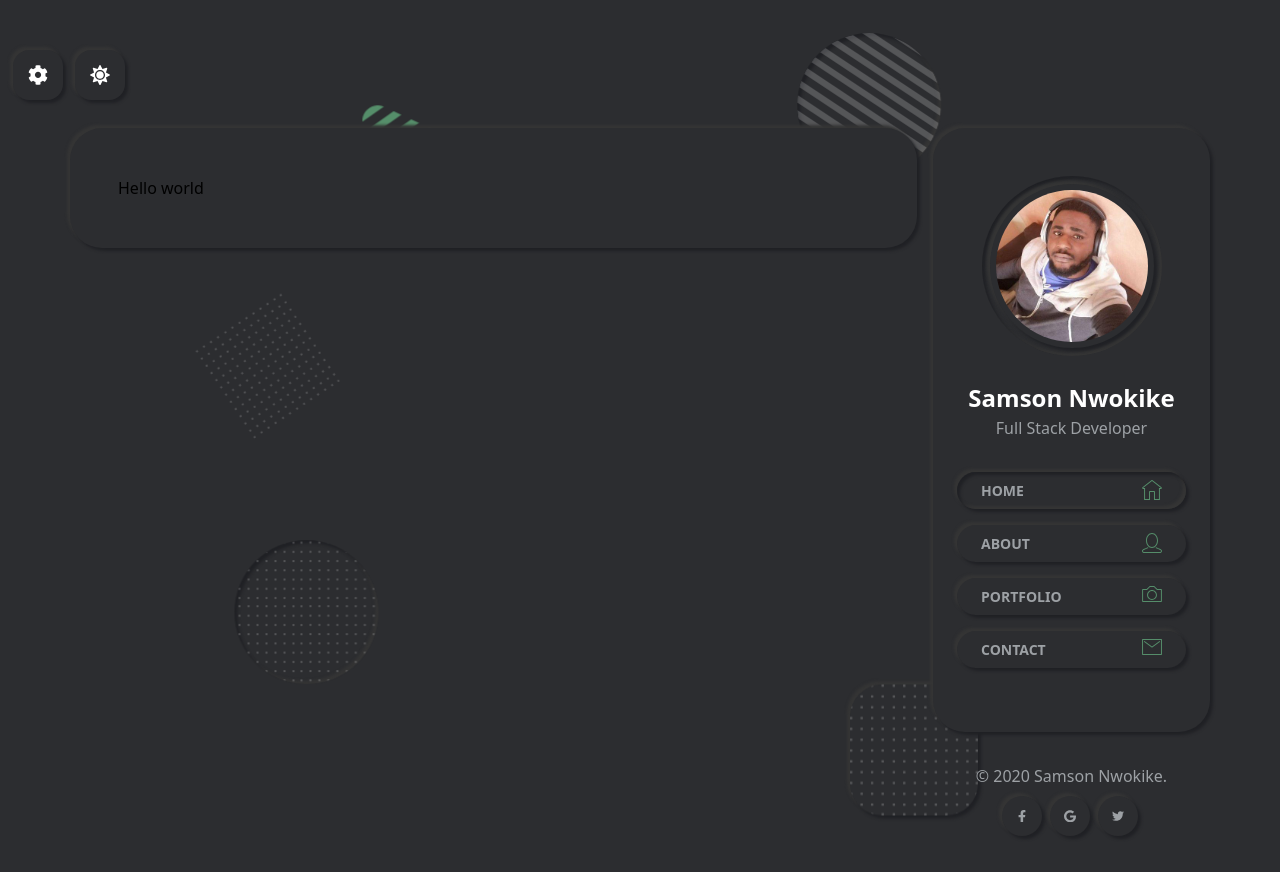
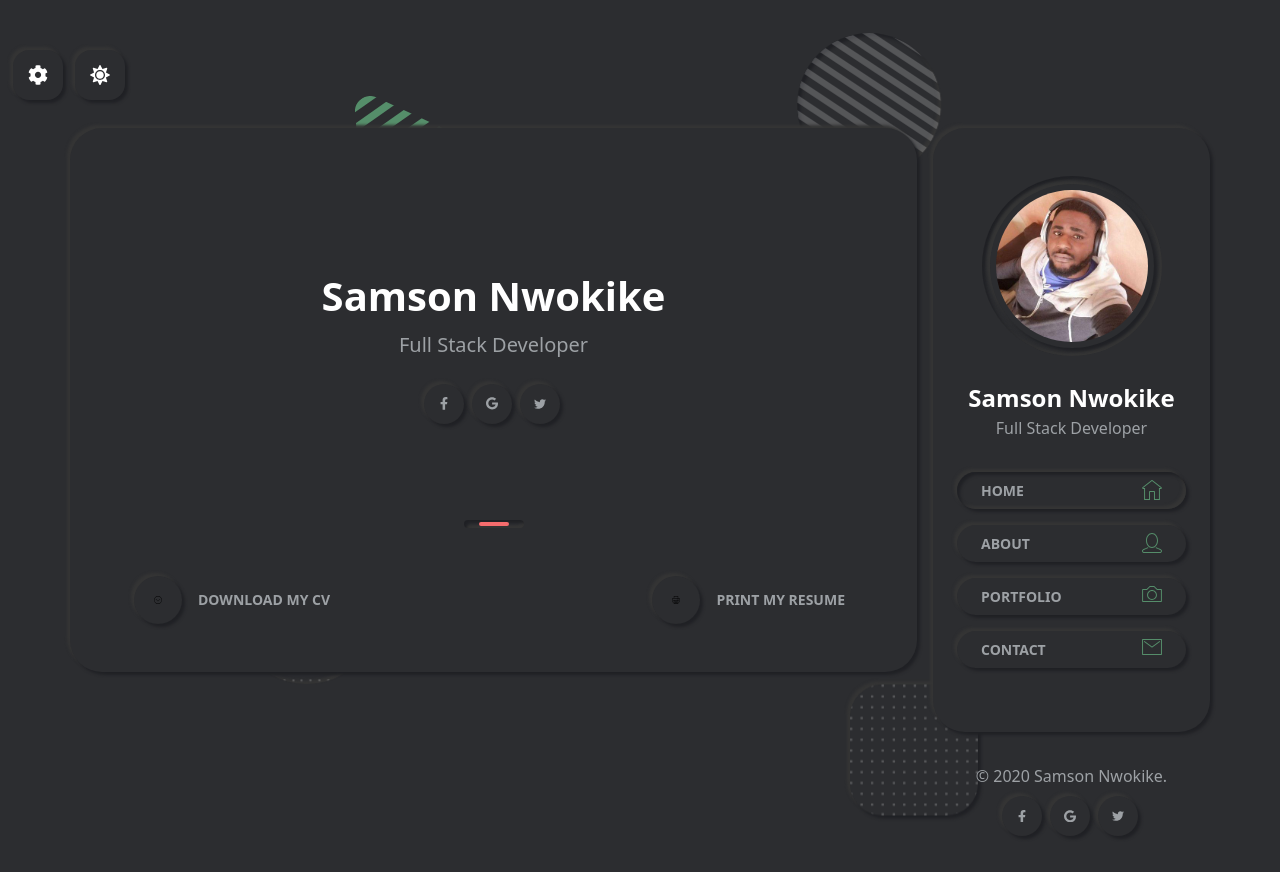
Before and after one commit to sir-radar/portfolio, a Vue app: page / in a window 1280 px wide. Shown: the top 872 px of the page. Built offline with nearby package versions, Linux system fonts and the light colour scheme.

Commit message:
updated home page

```diff
--- a/src/App.vue
+++ b/src/App.vue
@@ -3,7 +3,7 @@
     <div class="flex flex-col-reverse md:flex-row relative items-start w-full py-32 z-10">
       <Triangle
         class="hidden md:block triangle img"
-        style="transform: translate3d(7.44px, 9.36px, 0px);"
+        style="transform: translate3d(var(--x), var(--y), 0px);"
       />
 
       <SquareRL
@@ -59,10 +59,18 @@ export default {
     Square,
     Triangle,
   },
+  mounted() {
+    // const pos = document.documentElement;
+    // pos.addEventListener("mousemove", (e) => {
+    //   pos.style.setProperty("--x", -e.clientX + "px");
+    //   pos.style.setProperty("--y", -e.clientY + "px");
+    // });
+  },
 };
 </script>
 <style>
-a {
+a,
+a .inner {
   transition: all 0.3s ease 0s;
   -webkit-transition: all 0.3s ease 0s;
   -moz-transition: all 0.3s ease 0s;
--- a/src/pages/Home.vue
+++ b/src/pages/Home.vue
@@ -1,11 +1,90 @@
 <template>
-  <div class="">
-    Hello world
+  <div class="home flex flex-col justify-center items-center">
+    <h1 class="font-semibold text-white text-title mt-21 mb-1">Samson Nwokike</h1>
+    <div class="mb-6 text-xl text-muted">Full Stack Developer</div>
+    <ul class="flex justify-center text-muted mb-24">
+      <li class="shadow-app rounded-2 mr-2 cursor-pointer">
+        <a
+          ref="icon"
+          class="flex justify-center items-center hover:shadow-app-inner h-10 w-10 p-0 rounded-2"
+        >
+          <span id="icon" class="block w-2">
+            <fa icon="facebook-f"></fa>
+          </span>
+        </a>
+      </li>
+      <li class="shadow-app rounded-2 mr-2 cursor-pointer">
+        <a
+          ref="icon"
+          class="flex justify-center items-center hover:shadow-app-inner h-10 w-10 p-0 rounded-2"
+        >
+          <span id="icon" class="block w-3">
+            <fa icon="google"></fa>
+          </span>
+        </a>
+      </li>
+      <li class="shadow-app rounded-2 mr-1 cursor-pointer">
+        <a
+          ref="icon"
+          class="flex justify-center items-center hover:shadow-app-inner h-10 w-10 p-0 rounded-2"
+        >
+          <span id="icon" class="block w-3">
+            <fa icon="twitter"></fa>
+          </span>
+        </a>
+      </li>
+    </ul>
+    <Divider class="mb-12 w-60" />
+    <div class="flex justify-between w-full text-muted">
+      <div class="px-4">
+        <a class="flex items-center mr-2 cursor-pointer p-0">
+          <div class="shadow-app rounded-2 mr-4">
+            <div
+              class="flex inner justify-center rounded-50 items-center hover:shadow-app-inner w-12 h-12"
+            >
+              <span id="icon" class="block w-2">
+                <Download />
+              </span>
+            </div>
+          </div>
+
+          <div class="uppercase font-semibold text-sm">Download my cv</div>
+        </a>
+      </div>
+      <div class="px-4">
+        <a class="flex items-center mr-2 cursor-pointer p-0">
+          <div class="shadow-app rounded-2 mr-4">
+            <div
+              class="flex inner justify-center rounded-50 items-center hover:shadow-app-inner w-12 h-12"
+            >
+              <span id="icon" class="block w-2">
+                <Print />
+              </span>
+            </div>
+          </div>
+
+          <div class="uppercase font-semibold text-sm">Print my resume</div>
+        </a>
+      </div>
+    </div>
   </div>
 </template>
 
 <script>
+import Divider from "@/components/Divider";
+import Download from "@/assets/images/svg/download.svg";
+import Print from "@/assets/images/svg/print.svg";
 export default {
-  name: 'Home',
+  name: "Home",
+  components: {
+    Divider,
+    Download,
+    Print,
+  },
 };
 </script>
+<style>
+.link:hover div {
+  box-shadow: "inset 3px 3px 3px #202125, inset -3px -3px 3px #353535";
+}
+</style>
--- a/src/plugins/font-awesome.js
+++ b/src/plugins/font-awesome.js
@@ -1,5 +1,9 @@
 import { library } from '@fortawesome/fontawesome-svg-core';
-import { faCog, faSun } from '@fortawesome/free-solid-svg-icons';
+import {
+  faCog,
+  faSun,
+  faChevronCircleDown,
+} from '@fortawesome/free-solid-svg-icons';
 import {
   faTwitter,
   faFacebookF,
@@ -8,6 +12,13 @@ import {
 
 import FontAwesomeIcon from '@/lib/FontAwesomeIcon.vue';
 
-library.add(faCog, faSun, faTwitter, faGoogle, faFacebookF);
+library.add(
+  faCog,
+  faSun,
+  faTwitter,
+  faGoogle,
+  faFacebookF,
+  faChevronCircleDown
+);
 
 export { FontAwesomeIcon };
--- a/tailwind.config.js
+++ b/tailwind.config.js
@@ -10,6 +10,7 @@ module.exports = {
         '15': '15px',
         '33': '33px',
         '70': '70px',
+        '21': '5.6rem',
         '278': '278px',
       },
       height: {
@@ -19,6 +20,10 @@ module.exports = {
       width: {
         '11': '11.25rem',
         '50': '50px',
+        '60': '3.75rem',
+      },
+      fontSize: {
+        title: '2.5rem',
       },
     },
     inset: {
```
Also changed, not shown: src/assets/images/svg/download.svg (added), src/assets/images/svg/print.svg (added).
